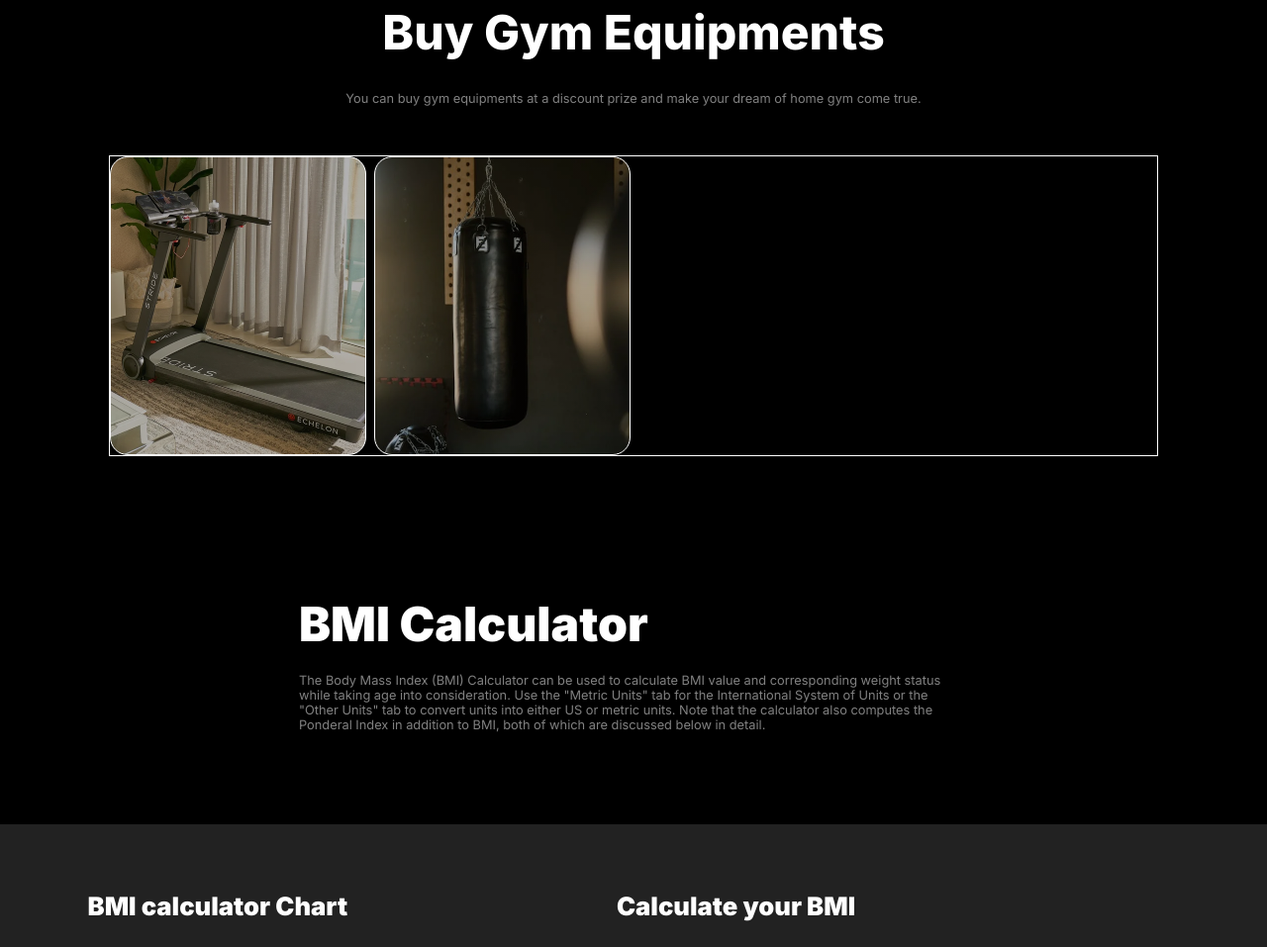
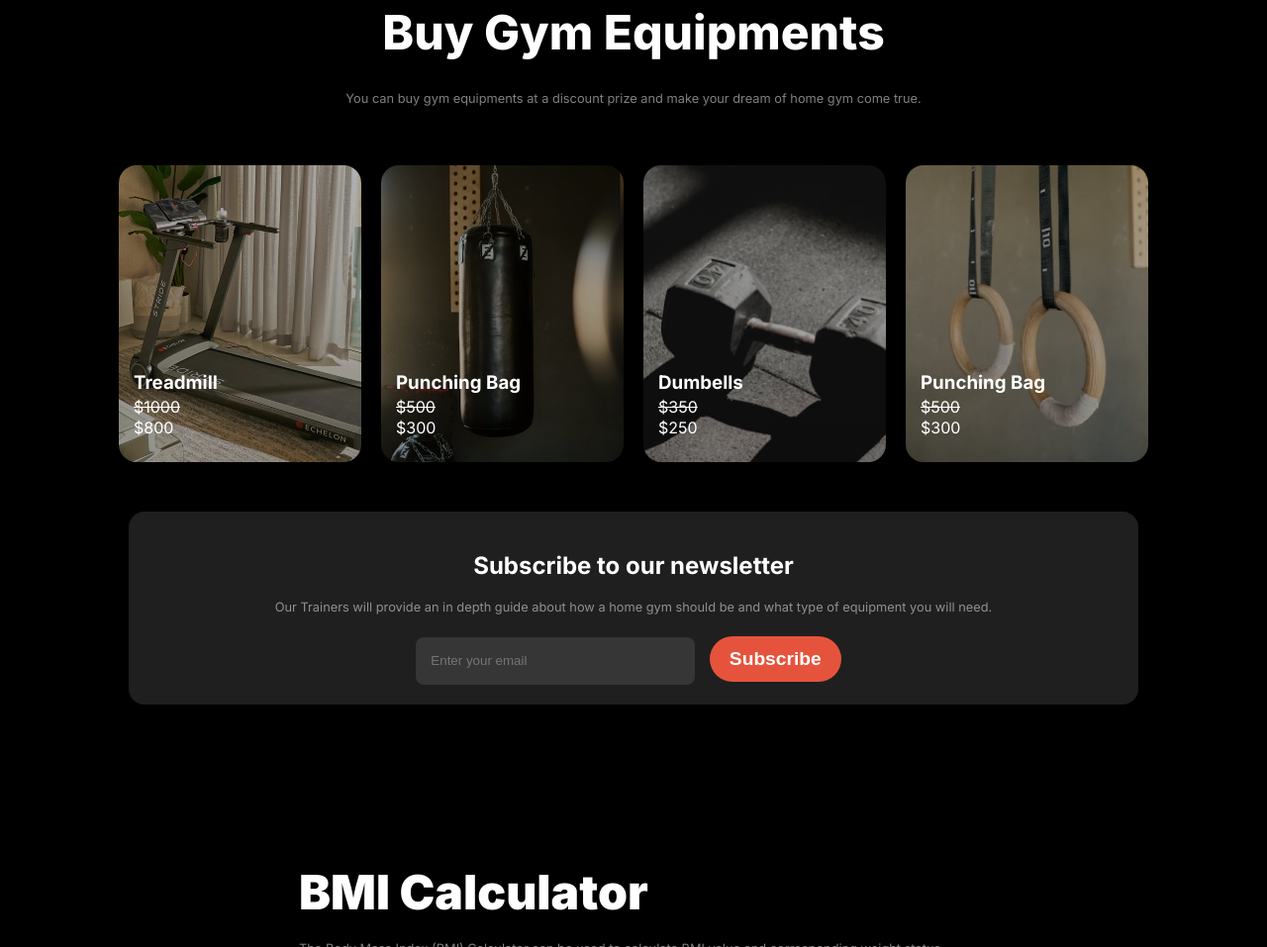
Before and after one commit to golamsarwar96/gym-website, a plain HTML site: page index.html in a window 1280 px wide. Shown: the part 2482-3439 px from the top of the page at 99% size. Drawn offline with Linux system fonts and the light colour scheme; a web font is replaced by a local one.

Commit message:
completed unique section

```diff
--- a/index.html
+++ b/index.html
@@ -114,13 +114,34 @@
             </div>
             <div class="equipment-card display-grid">
                     <div class="hover1">
+                        <h3 class="product-name">Treadmill</h3>
+                        <p class="org-price" style="text-decoration: line-through;">$1000</p>
+                        <p class="discount">$800</p>
                     </div>
                     <div class="hover2">
+                        <h3 class="product-name">Punching Bag</h3>
+                        <p class="org-price" style="text-decoration: line-through;">$500</p>
+                        <p class="discount">$300</p>
                     </div>
                     <div class="hover3">
+                        <h3 class="product-name">Dumbells</h3>
+                        <p class="org-price" style="text-decoration: line-through;">$350</p>
+                        <p class="discount">$250</p>
                     </div>
                     <div class="hover4">
+                        <h3 class="product-name">Punching Bag</h3>
+                        <p class="org-price" style="text-decoration: line-through;">$500</p>
+                        <p class="discount">$300</p>
                     </div>
+            </div>
+            <div class="contact-us">
+                <h2 class="subscribe"> Subscribe to our newsletter</h2>
+                <p class="light-white">Our Trainers will provide an in depth guide about how a home gym should be and what type of equipment you will need.</p>
+                <div>
+                    <input type="email" placeholder="Enter your email">
+                    <button id="subscribe" class="btn-primary">Subscribe</button>
+                </div>
+
             </div>
         </div>
         <!--BMI calculator-->
--- a/styles/styles.css
+++ b/styles/styles.css
@@ -313,8 +313,9 @@ body{
 .equipment-card{
     grid-template-columns: repeat(4,1fr);
     justify-content: center;
-    gap : 10px;
-    border: 1px solid white;
+    gap : 20px;
+    padding : 10px;
+    margin-bottom: 40px;
 }
 
 .equipment-card img{
@@ -324,30 +325,112 @@ body{
 }
 
 .hover1{
+    position: relative;
     width: 100%;
     height: 300px;
     max-width: 300px;
-    background-image: linear-gradient(0deg, rgba(0, 0, 0, 0.3), rgba(0, 0, 0, 0.3)),
+    background-image: linear-gradient(0deg, rgba(0, 0, 0, 0.4), rgba(0, 0, 0, 0.3)),
     url(../images/treadmill.png);
     background-repeat: no-repeat;
     background-size: cover;
-    border: 1px solid white;
     border-radius: 18px;
     cursor: pointer;
+    transition: transform .2s ease-in-out;
+}
+
+.hover1:hover {
+    transform: scale(1.1);
  }
 
 .hover2{
+    position: relative;
     width: 100%;
     height: 300px;
     max-width: 300px;
-        background-image: linear-gradient(0deg, rgba(0, 0, 0, 0.3), rgba(0, 0, 0, 0.3)),
+    background-image: linear-gradient(0deg, rgba(0, 0, 0, 0.4), rgba(0, 0, 0, 0.3)),
     url(../images/punching-bag.png);
     background-repeat: no-repeat;
     background-size: cover;
-        border: 1px solid white;
     border-radius: 18px;
     cursor: pointer;
+    transition: transform .2s ease-in-out;
 }
+
+.hover2:hover {
+    transform: scale(1.1);
+}
+
+.hover3{
+    position: relative;
+    width: 100%;
+    height: 300px;
+    max-width: 300px;
+    background-image: linear-gradient(0deg, rgba(0, 0, 0, 0.4), rgba(0, 0, 0, 0.3)),
+    url(../images/dumbell.png);
+    background-repeat: no-repeat;
+    background-size: cover;
+    border-radius: 18px;
+    cursor: pointer;
+    transition: transform .2s ease-in-out;
+}
+
+.hover3:hover {
+    transform: scale(1.1);
+}
+
+.hover4{
+    position: relative;
+    width: 100%;
+    height: 300px;
+    max-width: 300px;
+    background-image: linear-gradient(0deg, rgba(0, 0, 0, 0.4), rgba(0, 0, 0, 0.3)),
+    url(../images/rings.png);
+    background-repeat: no-repeat;
+    background-size: cover;
+    border-radius: 18px;
+    cursor: pointer;
+    transition: transform .2s ease-in-out;
+}
+
+.hover4:hover {
+    transform: scale(1.1);
+}
+
+.product-name {
+    position: absolute;
+    bottom: 50px;
+    left: 15px;
+}
+
+.org-price{
+    position: absolute;
+    bottom: 30px;
+    left: 15px;
+}
+
+.discount{
+    position: absolute;
+    bottom: 9px;
+    left: 15px;
+}
+
+.contact-us {
+    padding: 20px;
+    border-radius: 16px;
+    background-color: #1f1f1f;
+    text-align: center;
+    margin: 20px;
+}
+
+.contact-us p {
+    font-size: 0.8rem;
+}
+
+#subscribe {
+    margin-left: 10px;
+    padding: 12px 20px 12px 20px;
+}
+
 
 /* Training Styling */
 .training{
@@ -647,7 +730,6 @@ footer a{
     text-align: center;
 }
 
-
 /*Mobile large Responsive*/
 @media screen and (max-width : 576px) {
 
@@ -794,4 +876,20 @@ footer a{
         justify-content: left;
         gap : 50px;
     }
+
+    .equipment-card{
+        grid-template-columns: repeat(2,1fr);
     }
+
+    .equipment-title h1{
+        margin: 100px 0 20px 0;
+        font-size: 2rem;
+    }
+
+    .equipment-title p{
+        width: 350px;
+        margin: 0 auto 50px auto;
+        text-align: center;
+    }
+
+}
```
Lines whose indentation alone changed are shown as unchanged.
